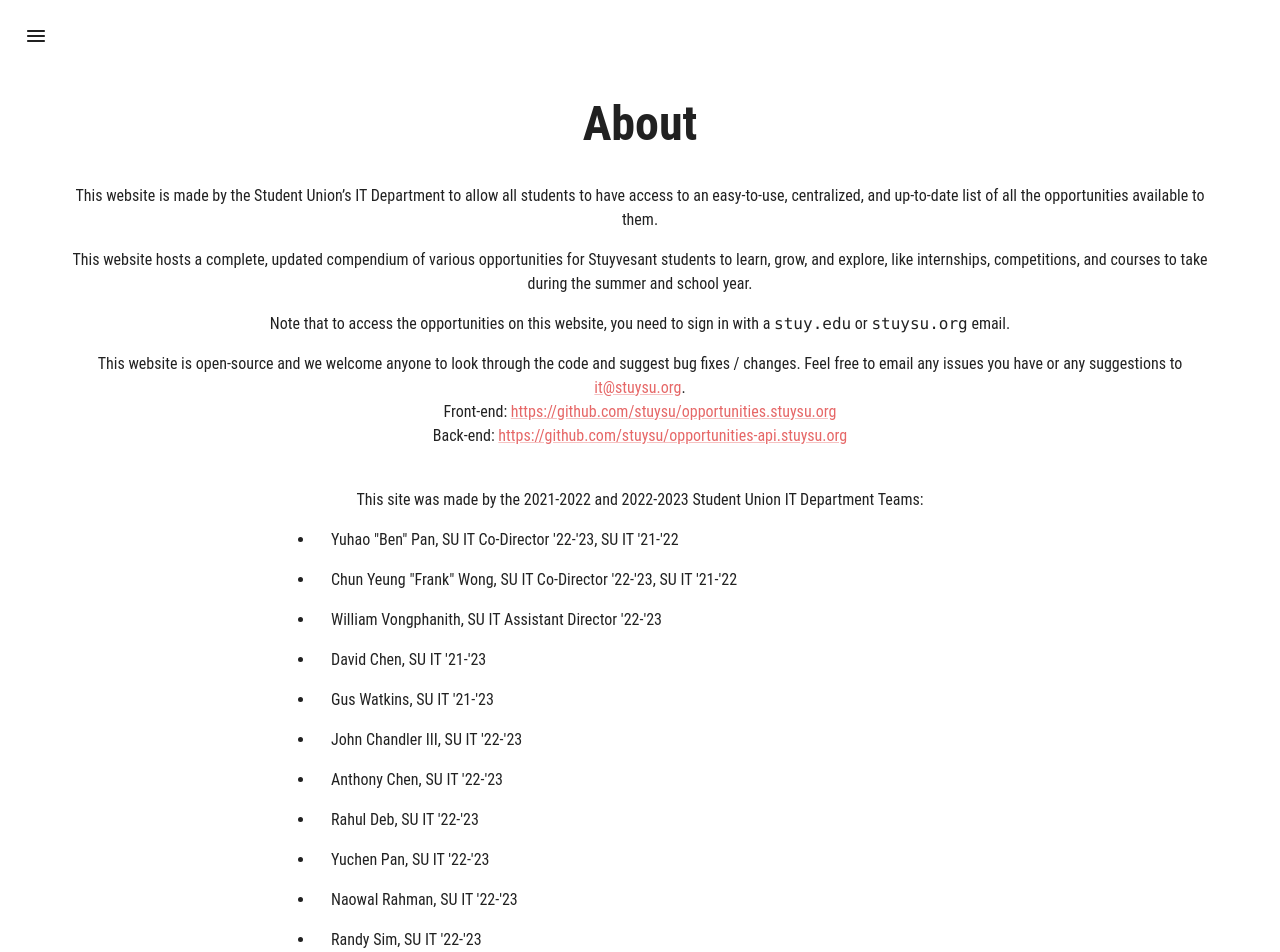
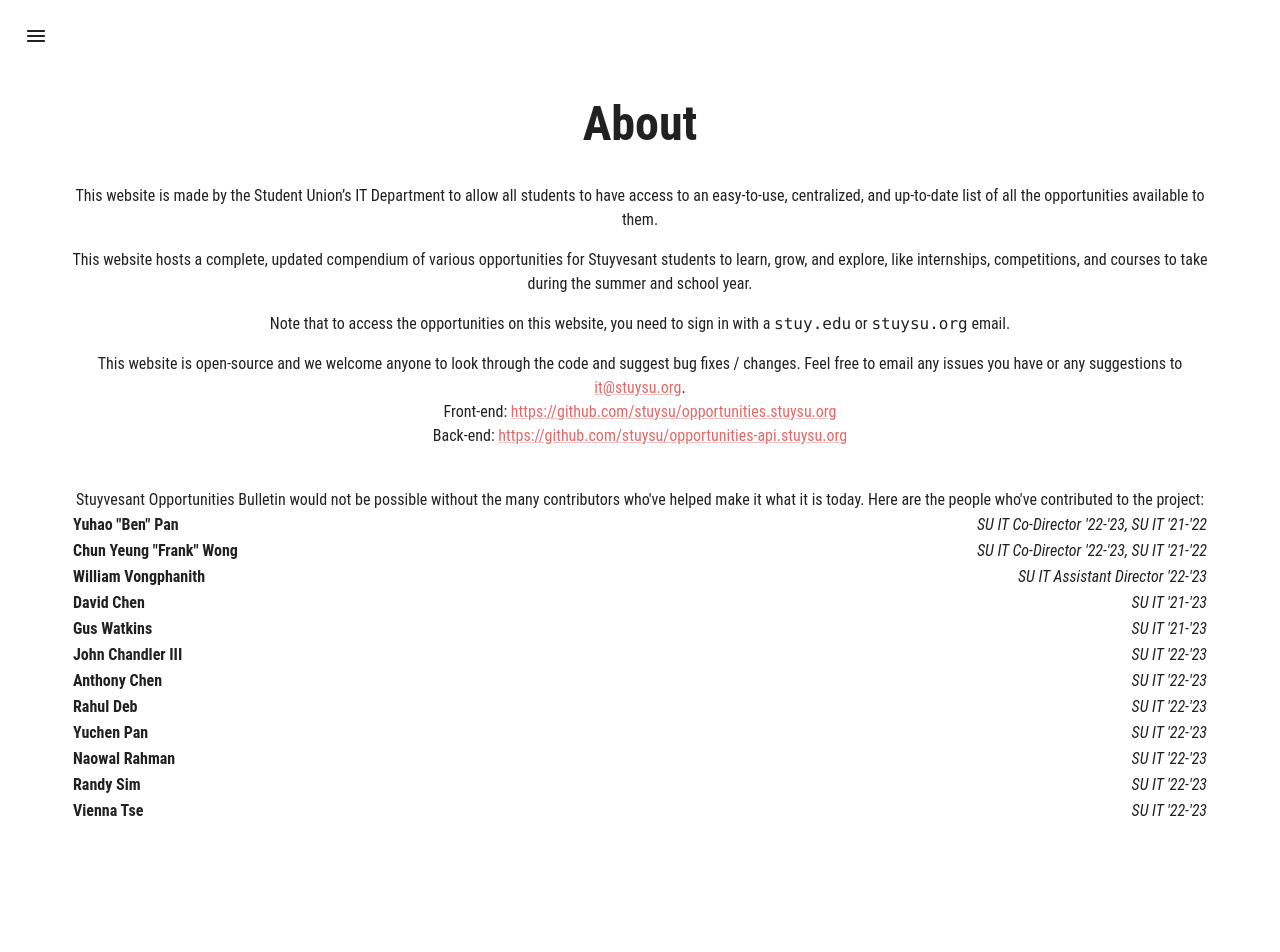
Before and after one commit to stuysu/opportunities.stuysu.org, a React (Create React App) app: page /about in a window 1280 px wide. Shown: the top 952 px of the page. After the commit the page ends 872 px from the top, so only its background shows below. Built offline with nearby package versions, Linux system fonts and the light colour scheme; no server answers.

Commit message:
cosmetics v1

```diff
--- a/src/comps/home/UserHome.js
+++ b/src/comps/home/UserHome.js
@@ -57,12 +57,12 @@ const UserHome = () => {
       </Box>
       <Box
         display="flex"
-        justifyContent="space-evenly"
+        justifyContent="center"
         alignContent="space-between"
         flexWrap="wrap"
       >
         {tags.map((tag) => (
-          <Box key={tag.id} component="span" paddingBottom="1%">
+          <Box key={tag.id} component="span" paddingBottom="1%" className="px-2">
             <Category
               id={tag.id}
               icon={<tag.icon fontSize="small" />}
--- a/src/pages/about.js
+++ b/src/pages/about.js
@@ -1,6 +1,71 @@
 import React from "react";
 import { Helmet } from "react-helmet";
 import { Typography, Link, List, ListItem } from "@mui/material";
+
+/*
+ *     Yuhao "Ben" Pan, SU IT Co-Director '22-'23, SU IT '21-'22
+    Chun Yeung "Frank" Wong, SU IT Co-Director '22-'23, SU IT '21-'22
+    William Vongphanith, SU IT Assistant Director '22-'23
+    David Chen, SU IT '21-'23
+    Gus Watkins, SU IT '21-'23
+    John Chandler III, SU IT '22-'23
+    Anthony Chen, SU IT '22-'23
+    Rahul Deb, SU IT '22-'23
+    Yuchen Pan, SU IT '22-'23
+    Naowal Rahman, SU IT '22-'23
+    Randy Sim, SU IT '22-'23
+    Vienna Tse, SU IT '22-'23
+  */
+let contributors = [
+	{
+		name: "Yuhao \"Ben\" Pan",
+		role: "SU IT Co-Director '22-'23, SU IT '21-'22",
+	},
+	{
+		name: "Chun Yeung \"Frank\" Wong",
+		role: "SU IT Co-Director '22-'23, SU IT '21-'22",
+	},
+	{
+		name: "William Vongphanith",
+		role: "SU IT Assistant Director '22-'23",
+	},
+	{
+		name: "David Chen",
+		role: "SU IT '21-'23",
+	},
+	{
+		name: "Gus Watkins",
+		role: "SU IT '21-'23",
+	},
+	{
+		name: "John Chandler III",
+		role: "SU IT '22-'23",
+	},
+	{
+		name: "Anthony Chen",
+		role: "SU IT '22-'23",
+	},
+	{
+		name: "Rahul Deb",
+		role: "SU IT '22-'23",
+	},
+	{
+		name: "Yuchen Pan",
+		role: "SU IT '22-'23",
+	},
+	{
+		name: "Naowal Rahman",
+		role: "SU IT '22-'23",
+	},
+	{
+		name: "Randy Sim",
+		role: "SU IT '22-'23",
+	},
+	{
+		name: "Vienna Tse",
+		role: "SU IT '22-'23",
+	},
+];
 
 const About = () => {
   return (
@@ -75,37 +140,22 @@ const About = () => {
           paragraph
           className={"text-center text-xl md:text-2xl lg:text-3xl block my-3"}
         >
-          This site was made by the 2021-2022 and 2022-2023 Student Union IT
-          Department Teams:
-          <List
-            sx={{
-              listStyleType: "disc",
-              "& .MuiListItem-root": {
-                display: "list-item",
-              },
-              maxWidth: "650px",
-              margin: "auto",
-            }}
-          >
-            <ListItem>
-              Yuhao "Ben" Pan, SU IT Co-Director '22-'23, SU IT '21-'22
-            </ListItem>
-            <ListItem>
-              Chun Yeung "Frank" Wong, SU IT Co-Director '22-'23, SU IT '21-'22
-            </ListItem>
-            <ListItem>
-              William Vongphanith, SU IT Assistant Director '22-'23
-            </ListItem>
-            <ListItem>David Chen, SU IT '21-'23</ListItem>
-            <ListItem>Gus Watkins, SU IT '21-'23</ListItem>
-            <ListItem>John Chandler III, SU IT '22-'23</ListItem>
-            <ListItem>Anthony Chen, SU IT '22-'23</ListItem>
-            <ListItem>Rahul Deb, SU IT '22-'23</ListItem>
-            <ListItem>Yuchen Pan, SU IT '22-'23</ListItem>
-            <ListItem>Naowal Rahman, SU IT '22-'23</ListItem>
-            <ListItem>Randy Sim, SU IT '22-'23</ListItem>
-            <ListItem>Vienna Tse, SU IT '22-'23</ListItem>
-          </List>
+	  Stuyvesant Opportunities Bulletin would not be possible without the many contributors who've helped make it what it is today. Here are the people who've contributed to the project:
+	  <
+	    table
+	    className="table-auto w-full"
+	  >
+	    {contributors.map((contributor) => (
+	      <tr>
+		<td
+		    className="text-left font-bold"
+		>{contributor.name}</td>
+		<td
+		    className="text-right"
+		><i>{contributor.role}</i></td>
+	      </tr>
+	    ))}
+	  </table>
         </Typography>
       </main>
     </div>
--- a/src/pages/catalog.js
+++ b/src/pages/catalog.js
@@ -6,6 +6,7 @@ import { gql, useQuery } from "@apollo/client";
 import { useLocation, useSearchParams } from "react-router-dom";
 import AuthenticationRequired from "../comps/auth/AuthenticationRequired";
 import UserContext from "../comps/context/UserContext";
+
 import {
   Checkbox,
   CircularProgress,
@@ -13,6 +14,7 @@ import {
   FormGroup,
   Grid,
   Input,
+  Chip
 } from "@mui/material";
 
 const ELIGIBILITY_QUERY = gql`
@@ -135,19 +137,35 @@ const Catalog = () => {
       <Helmet>
         <title>Catalog</title>
       </Helmet>
-      <Grid container spacing={2}>
-        <Grid item xs={12} sm={12} md={12} lg={12} xl={12}>
+      <Grid container spacing={2} className="relative">
+        <Grid item xs={12} sm={12} md={12} lg={12} xl={12} className="sticky">
           <Typography variant={"h1"}>Catalog</Typography>
         </Grid>
-        <Grid item xs={12} sm={12} md={3} lg={2} xl={2}>
-          <FormGroup>
+        <Grid item xs={12} sm={12} md={4} lg={3} xl={3}
+	   // contains all the filters, make sure this stays visible on scroll
+	  sx={{ position: "sticky", top: 0, height: "100vh", overflowY: "auto" }}
+	  >
+	  <b>Filters</b>
+          <FormGroup
+	    sx={{ display: "flex", flexDirection: "row", alignItems: "flex-start" }}
+	  >
             {allEligibilities.map((eligibility) => (
+	      /*
               <FormControlLabel
                 checked={eligibilities.indexOf(eligibility) > -1}
                 control={
                   <Checkbox onChange={() => toggleEligibility(eligibility)} />
                 }
                 label={eligibility}
+              />
+	      */
+	      // Render a chip instead of a checkbox, the chip can be toggled on/off
+	      <Chip
+		variant="outlined"
+		label={eligibility}
+		onClick={() => toggleEligibility(eligibility)}
+		color={eligibilities.indexOf(eligibility) > -1 ? "primary" : "default"}
+		sx={{width: "fit-content", margin: "0.2rem"}}
               />
             ))}
           </FormGroup>
@@ -182,7 +200,7 @@ const Catalog = () => {
             {/*</Button>*/}
           </Grid>
         </Grid>
-        <Grid item xs={12} sm={12} md={9} lg={10} xl={10}>
+        <Grid item xs={12} sm={12} md={8} lg={9} xl={9}>
           {searchParams && searchParams.get("q") ? (
             <Typography variant={"h2"}>
               Search Query: {searchParams.get("q")}
--- a/src/pages/opportunity/index.js
+++ b/src/pages/opportunity/index.js
@@ -2,10 +2,11 @@ import React from "react";
 import { Helmet } from "react-helmet";
 import OpportunityOverview from "../../comps/opportunities/OpportunityOverview";
 import { gql, useQuery } from "@apollo/client";
-import { useParams } from "react-router-dom";
+import { useParams, useNavigate } from "react-router-dom";
 import AuthenticationRequired from "../../comps/auth/AuthenticationRequired";
 import UserContext from "../../comps/context/UserContext";
 import { client } from "../../comps/context/ApolloProvider";
+import ArrowBackIcon from '@mui/icons-material/ArrowBack';
 
 export const OppContext = React.createContext({});
 
@@ -47,6 +48,8 @@ const Opportunity = ({ match, history }) => {
     client,
   });
 
+  const navigate = useNavigate();
+
   if (!user.signedIn) return <AuthenticationRequired />;
   if (loading) return <p>Loading...</p>;
   if (error) return <p>Error :(</p>;
@@ -60,6 +63,11 @@ const Opportunity = ({ match, history }) => {
           <title>{opp.title}</title>
         </Helmet>
         <main>
+	  <ArrowBackIcon
+	    onClick={() => navigate("/catalog")}
+	    className={"opacity-50 hover:opacity-80"}
+	    style={{ fontSize: 40, cursor: "pointer", transition: "all 300ms" }}
+         />
           <OpportunityOverview
             opp={opp}
             savedStatus={data.isOpportunitySaved}
```
Also changed, not shown: src/tailwind.css.
